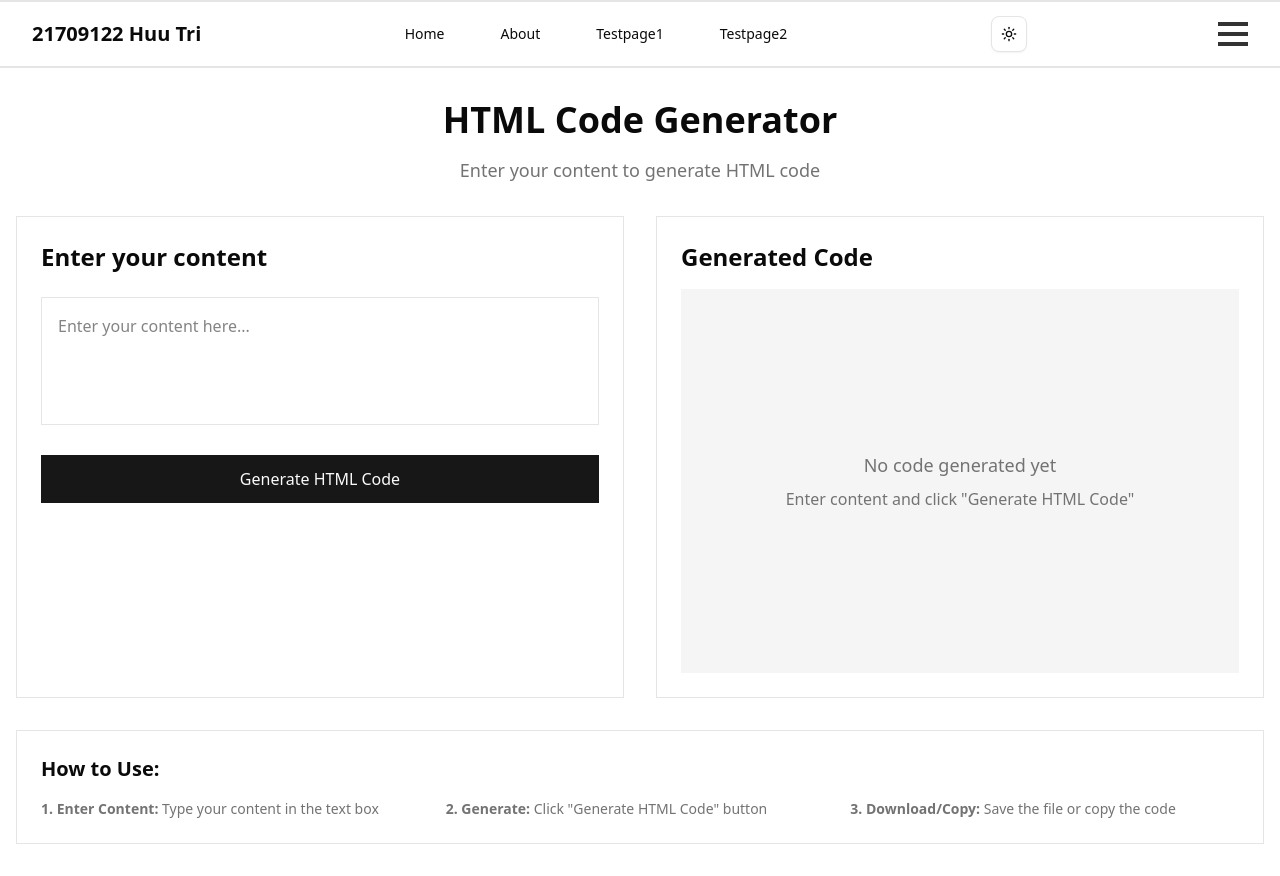
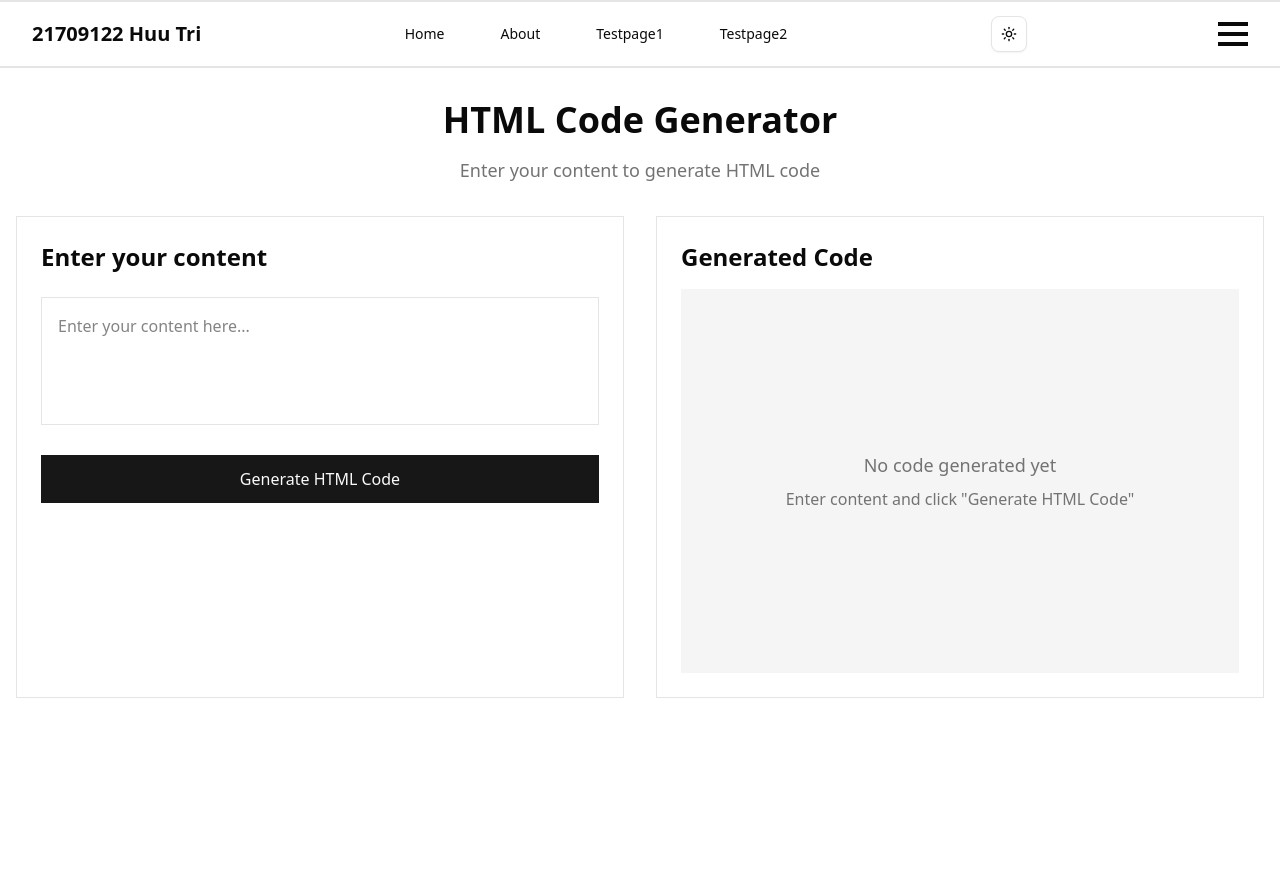
Before and after one commit to Neop60q-q/Assignment1_freelanceCWA, a Next.js app: page / in a window 1280 px wide. After the commit the page ends 800 px from the top, so only its background shows below. Built offline with nearby package versions, Linux system fonts and the light colour scheme.

Commit message:
edited hamburger menu and added the existence of about page

```diff
--- a/app/ABOUT/page.tsx
+++ b/app/ABOUT/page.tsx
@@ -0,0 +1,22 @@
+'use client';
+import React, { useState } from "react";
+
+export default function Home() {
+    return (
+        <div className="mt-8 bg-card border border-border p-6">
+          <h3 className="text-xl font-semibold mb-4">How to Use:</h3>
+          <div className="grid grid-cols-1 md:grid-cols-3 gap-4 text-sm text-muted-foreground">
+            <div>
+              <strong>1. Enter Content:</strong> Type your content in the text box
+            </div>
+            <div>
+              <strong>2. Generate:</strong> Click "Generate HTML Code" button
+            </div>
+            <div>
+              <strong>3. Download/Copy:</strong> Save the file or copy the code
+            </div>
+          </div>
+        </div>
+    );
+
+}
--- a/app/Components/hamburgerMenu.module.css
+++ b/app/Components/hamburgerMenu.module.css
@@ -15,7 +15,7 @@
   .bar, .barOpen {
     width: 100%;
     height: 4px;
-    background-color: #333;
+    background-color: var(--foreground);
     transition: all 0.3s ease;
   }
 
@@ -40,7 +40,8 @@
     position: absolute;
     top: 40px;
     left: 0;
-    background-color: white;
+    background-color: var(--background);
+    border: 1px solid var(--border);
     box-shadow: 0 4px 8px rgba(0, 0, 0, 0.1);
     width: 200px;
   }
@@ -53,10 +54,10 @@
 
   .menuOpen li {
     padding: 10px;
-    border-bottom: 1px solid #ddd;
+    border-bottom: 1px solid var(--border);
   }
 
   .menuOpen li a {
     text-decoration: none;
-    color: #333;
+    color: var(--foreground);
   }
--- a/app/Components/navBar.tsx
+++ b/app/Components/navBar.tsx
@@ -32,13 +32,13 @@ const Navbar = () => {
             >
               About
             </Link>
+
             <Link
               href="/Testpage1"
               className="text-foreground hover:text-primary px-3 py-2 rounded-md text-sm font-medium transition-colors"
             >
               Testpage1
             </Link>
-
             <Link
               href="/Testpage2"
               className="text-foreground hover:text-primary px-3 py-2 rounded-md text-sm font-medium transition-colors"
--- a/app/page.tsx
+++ b/app/page.tsx
@@ -44,7 +44,6 @@ export default function Home() {
 
         {/* Two Column Layout */}
         <div className="grid grid-cols-1 lg:grid-cols-2 gap-8">
-          {/* Left Side - Input */}
           <div className="bg-card border border-border p-6">
             <h2 className="text-2xl font-semibold mb-6">Enter your content</h2>
 
@@ -63,7 +62,7 @@ export default function Home() {
             </button>
           </div>
 
-          {/* Right Side - Code Output */}
+          {/*Code output */}
           <div className="bg-card border border-border p-6">
             <div className="flex justify-between items-center mb-4">
               <h2 className="text-2xl font-semibold">Generated Code</h2>
@@ -95,21 +94,6 @@ export default function Home() {
           </div>
         </div>
 
-        {/* Instructions */}
-        <div className="mt-8 bg-card border border-border p-6">
-          <h3 className="text-xl font-semibold mb-4">How to Use:</h3>
-          <div className="grid grid-cols-1 md:grid-cols-3 gap-4 text-sm text-muted-foreground">
-            <div>
-              <strong>1. Enter Content:</strong> Type your content in the text box
-            </div>
-            <div>
-              <strong>2. Generate:</strong> Click "Generate HTML Code" button
-            </div>
-            <div>
-              <strong>3. Download/Copy:</strong> Save the file or copy the code
-            </div>
-          </div>
-        </div>
       </div>
     </div>
   );
```
